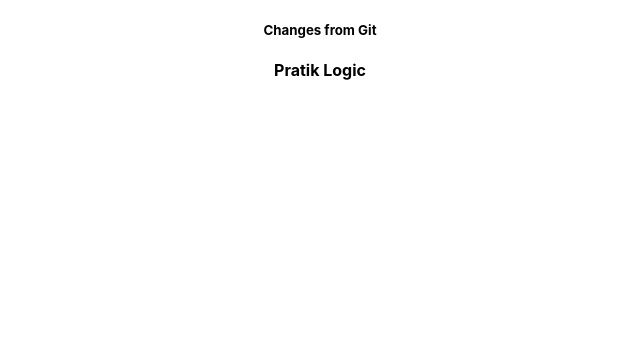
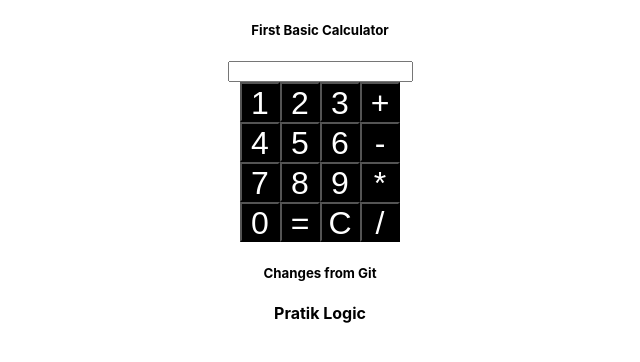
Before and after one commit to sampat1800panaskar/squad-ots, a React (Create React App) app in the folder squad-ots-app/: page / in a window 1280 px wide. Shown: the top 362 px of the page, without its empty margins (320-960 px from the left). Built offline with nearby package versions, Linux system fonts and the light colour scheme.

Commit message:
Update App.js
merged akash & pratik changes

```diff
--- a/squad-ots-app/src/App.js
+++ b/squad-ots-app/src/App.js
@@ -1,10 +1,13 @@
 import './App.css';
+import Calculator from './calculator_Akash';
 import MainLogic from './componets-pratik';
+
 
 function App() {
   return (
     <div className="App">
-
+      <h5>First Basic Calculator</h5>
+      <Calculator />
       <h5>Changes from Git</h5>
       <MainLogic />
     </div>
```
